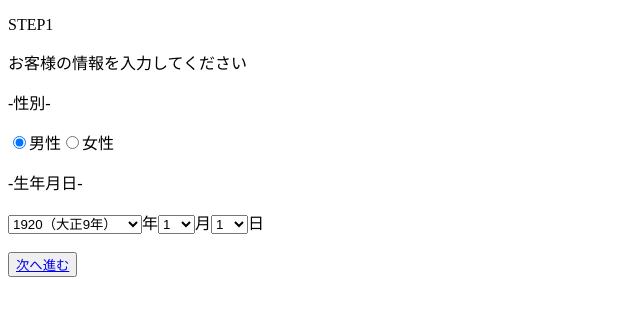
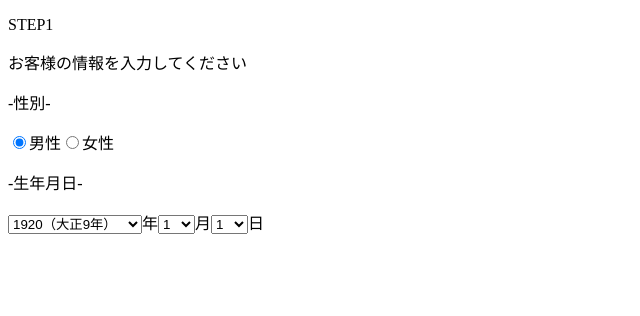
Before and after one commit to Hiroto-Iizuka/react-form-B, a React (Create React App) app: page / in a window 1280 px wide. Shown: the top 316 px of the page, without its empty margins (0-640 px from the left). Built offline with nearby package versions, Linux system fonts and the light colour scheme.

Commit message:
プルダウンをセットするuseEffectが多重に実行されてしまうバグを修正

```diff
--- a/src/Basic.jsx
+++ b/src/Basic.jsx
@@ -12,9 +12,9 @@ export const Basic = () => {
       <Gender />
       <BirthDate />
       <br />
-      <div>
+      {/* <div>
         <button><Link to="/question">次へ進む</Link></button>
-      </div>
+      </div> */}
     </>
 
   )
--- a/src/components/BirthDate.jsx
+++ b/src/components/BirthDate.jsx
@@ -54,7 +54,7 @@ export const BirthDate = () => {
     setYear();
     setMonth();
     setDay();
-  });
+  }, []);
 
   useEffect(() => {
   }, [birthYear, birthMonth]);
```
